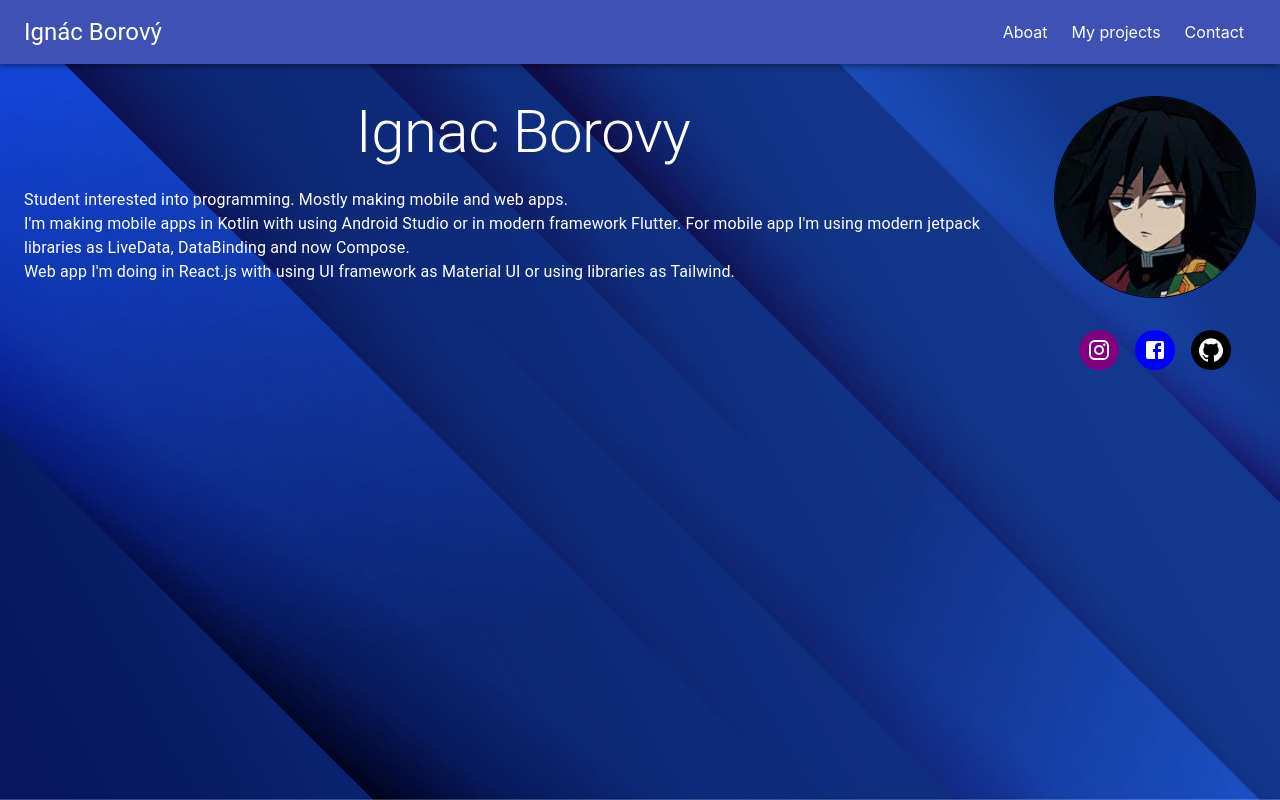
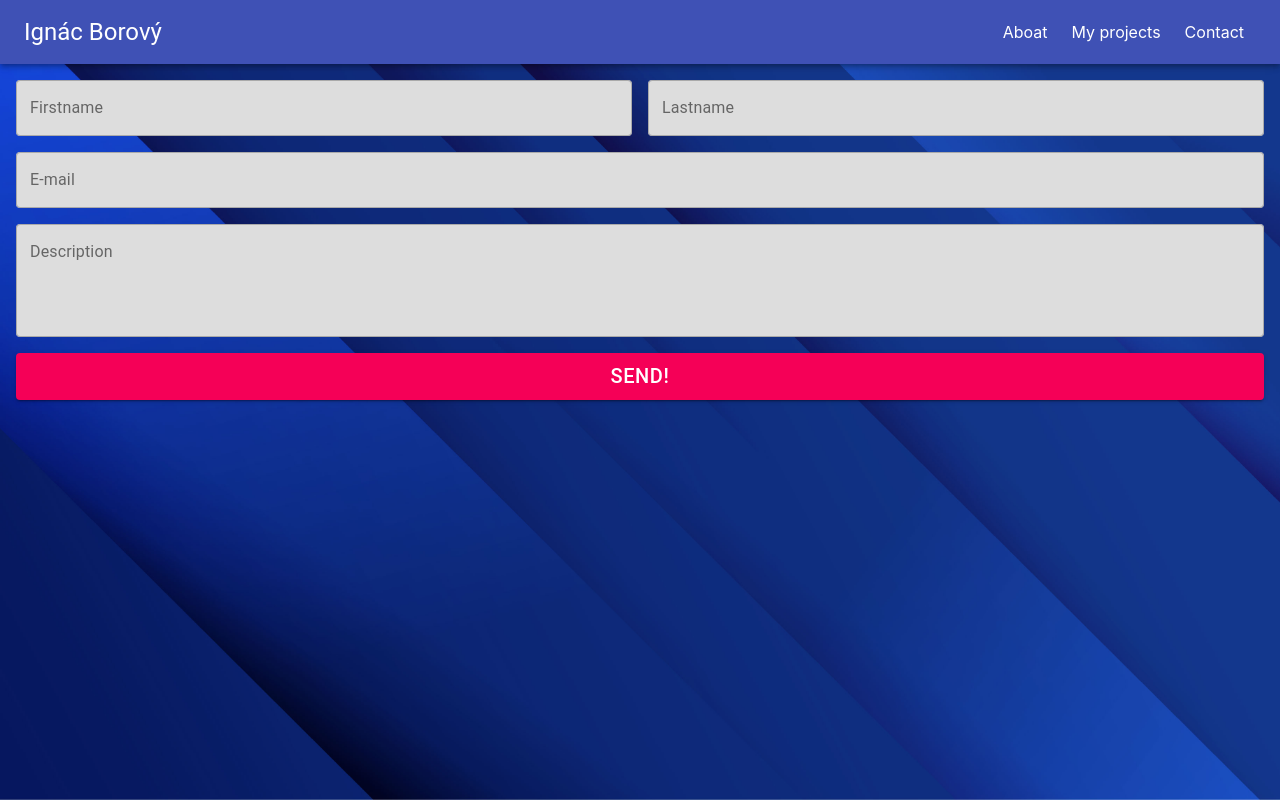
Before and after one commit to iggy228/ignac-borovy, a React (Create React App) app: page /contact in a window 1280 px wide. Built offline with nearby package versions, Linux system fonts and the light colour scheme.

Commit message:
Make states for form.

```diff
--- a/src/App.js
+++ b/src/App.js
@@ -2,6 +2,7 @@ import Navbar from './components/Navbar';
 
 import Aboat from './pages/Aboat';
 import MyProjects from './pages/MyProjects';
+import Contact from './pages/Contact';
 
 import {
   BrowserRouter as Router,
@@ -17,8 +18,11 @@ function App() {
       <div className="App">
         <Navbar />
           <Switch>
-          <Route path='/projects'>
+            <Route path='/projects'>
               <MyProjects />
+            </Route>
+            <Route path='/contact'>
+              <Contact />
             </Route>
             <Route path='/'>
               <Aboat />
--- /dev/null
+++ b/src/components/ContactTextField.js
@@ -0,0 +1,14 @@
+import { TextField } from '@material-ui/core';
+
+const ContactFormField = ({label, value, onChange, className}) => {
+    return (
+        <TextField
+        className={className}
+        value={value}
+        onChange={onChange}
+        variant="outlined"
+        label={label} />
+    );
+}
+
+export default ContactFormField;
--- /dev/null
+++ b/src/pages/Contact.js
@@ -0,0 +1,79 @@
+import { TextField, makeStyles, Button } from "@material-ui/core"
+import { useState } from "react";
+import ContactFormField from "../components/ContactTextField";
+
+const useStyle = makeStyles({
+    main: {
+        paddingTop: 8,
+        paddingLeft: 8,
+        paddingRight: 8,
+    },
+    emailForm: {
+        display: "flex",
+        flexDirection: "column",
+        alignItems: "stretch",
+    },
+    nameRow: {
+        display: 'flex',
+        flexDirection: "row",
+    },
+    button: {
+        margin: 8,
+        fontSize: 20,
+    },
+    textField: {
+        flexGrow: 1,
+        margin: 8,
+        background: '#ddd',
+        color: 'black',
+        borderRadius: 4
+    }
+})
+
+const Contact = () => {
+    const classes = useStyle();
+
+    const [firstname, setFirstname] = useState('');
+    const [lastname, setLastname] = useState('');
+    const [email, setEmail] = useState('');
+    const [description, setDescription] = useState('');
+
+    const submitForm = () => {
+        console.log(firstname + '' + lastname);
+    }
+
+    return (
+        <main className={classes.main}>
+            <form className={classes.emailForm}>
+                <div className={classes.nameRow}>
+                    <ContactFormField
+                        className={classes.textField}
+                        label="Firstname"
+                        value={firstname}
+                        onChange={e => setFirstname(e.target.value)} />
+                    <ContactFormField
+                        className={classes.textField}
+                        label="Lastname"
+                        value={lastname}
+                        onChange={e => setLastname(e.target.value)} />
+                </div>
+                <ContactFormField
+                    className={classes.textField}
+                    label="E-mail"
+                    value={email}
+                    onChange={e => setEmail(e.target.value)}/>
+                <TextField
+                    value={description}
+                    onChange={e => setDescription(e.target.value)}
+                    className={classes.textField}
+                    variant="outlined"
+                    label="Description"
+                    multiline
+                    rows={4} />
+                <Button onClick={submitForm} className={classes.button} variant="contained" color="secondary">SEND!</Button>
+            </form>
+        </main>
+    );
+}
+
+export default Contact;
```
